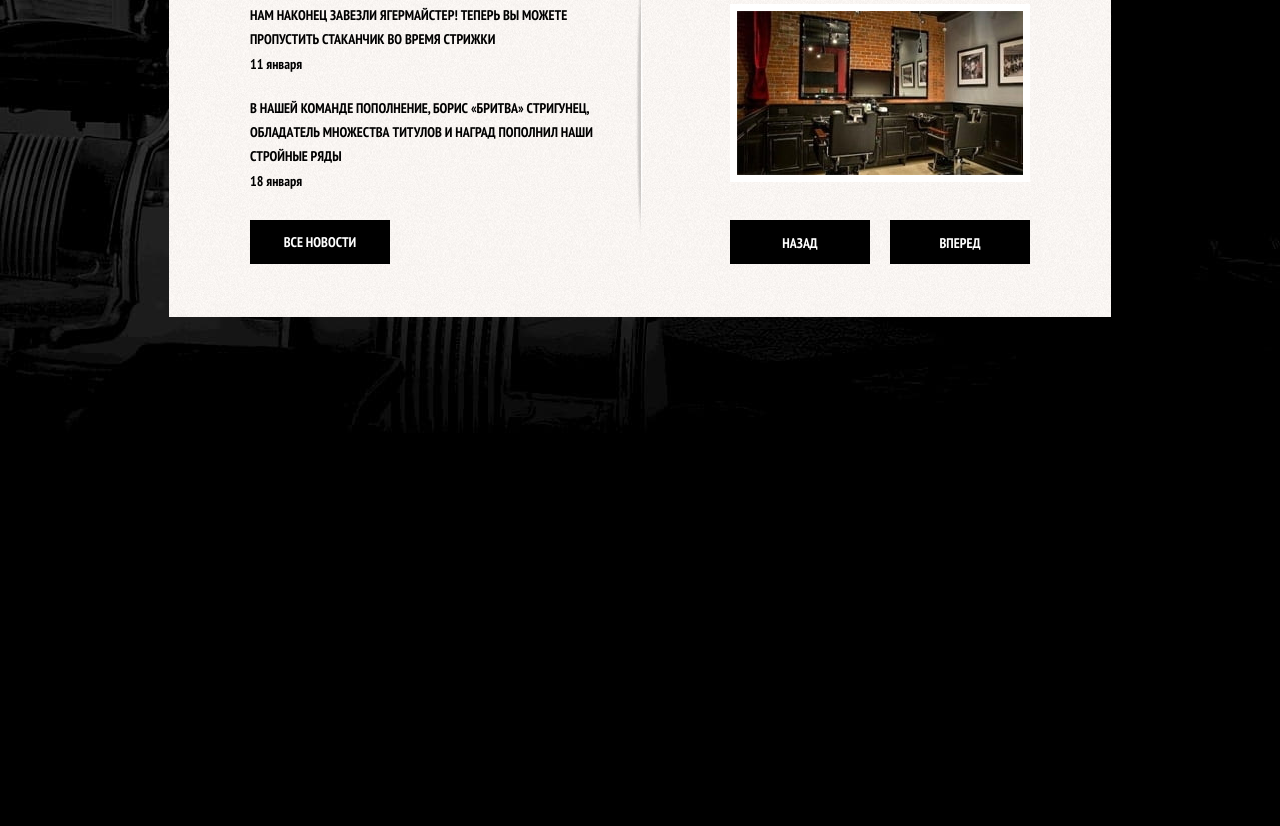
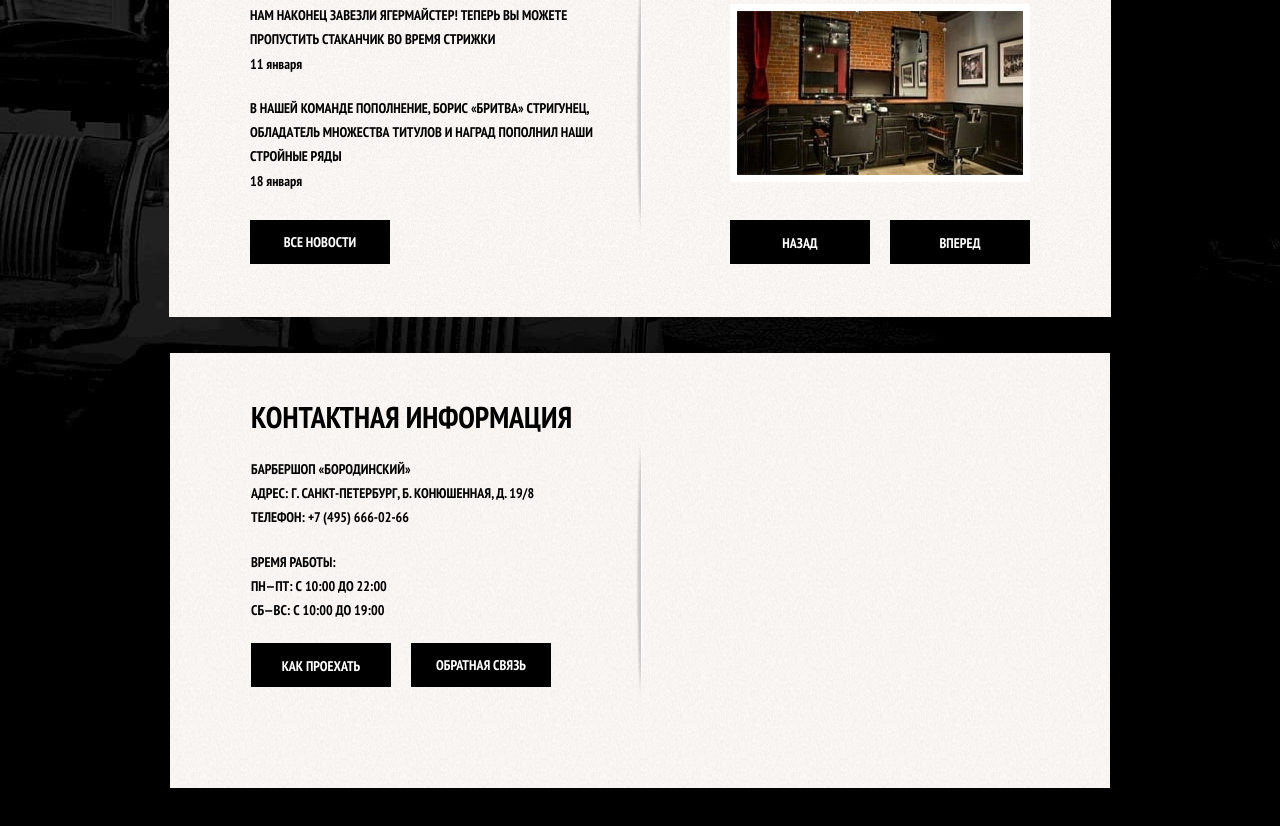
Before and after one commit to Leetovskiy/borodinski, a plain HTML site: page index.html in a window 1280 px wide. Shown: the part 712-1538 px from the top of the page. Drawn offline with Linux system fonts and the light colour scheme.

Commit message:
Create and style contacts section

```diff
--- a/css/style.css
+++ b/css/style.css
@@ -37,6 +37,14 @@ h1, h2, h3, h4, h5, h6 {
   margin-top: 64px;
 }
 
+.wrapper-second {
+  margin-top: 36px;
+  -webkit-box-sizing: border-box;
+  box-sizing: border-box;
+  padding: 43px 80px 50px 80px;
+  min-height: 435px;;
+}
+
 /* Button */
 
 .button {
@@ -58,6 +66,7 @@ h1, h2, h3, h4, h5, h6 {
 .button:hover,
 .button:active {
   background-color: #663d15;
+  cursor: pointer;
 }
 
 /* Ally hiding class */
@@ -335,3 +344,42 @@ main {
 .gallery__button + .gallery__button {
   margin-left: auto;
 }
+
+
+/* Contacts */
+
+/* .contacts {
+
+} */
+
+.contacts__header {
+  font-family: inherit;
+  font-size: 30px;
+  color: #000;
+}
+
+.contacts__text {
+  font-family: inherit;
+  font-size: inherit;
+  font-weight: inherit;
+  line-height: 24px;
+  color: #000;
+
+  margin-top: 21px;
+  margin-bottom: 21px;
+}
+
+.contacts__button-wrapper {
+  margin-top: auto;
+  display: -webkit-box;
+  display: -ms-flexbox;
+  display: flex;
+}
+
+/* .contacts__button {
+
+} */
+
+.contacts__button + .contacts__button {
+  margin-left: 20px;
+}
--- a/index.html
+++ b/index.html
@@ -118,6 +118,26 @@
         </div>
       </secton>
     </div>
+
+    <div class="container wrapper wrapper-second">
+      <section class="contacts">
+        <h2 class="contacts__header">Контактная информация</h2>
+        <p class="contacts__text">
+          Барбершоп «Бородинский» <br>
+          Адрес: г. Санкт-петербург, б. Конюшенная, д. 19/8 <br>
+          Телефон: +7 (495) 666-02-66 <br>
+        </p>
+        <p class="contacts__text">
+          Время работы: <br>
+          Пн—пт: с 10:00 до 22:00 <br>
+          Сб—вс: с 10:00 до 19:00 <br>
+        </p>
+        <div class="contacts__button-wrapper">
+          <button class="contacts__button button">Как проехать</button>
+          <a href="#" class="contacts__button button">Обратная связь</a>
+        </div>
+      </section>
+    </div>
   </main>
 
 </body>
```
